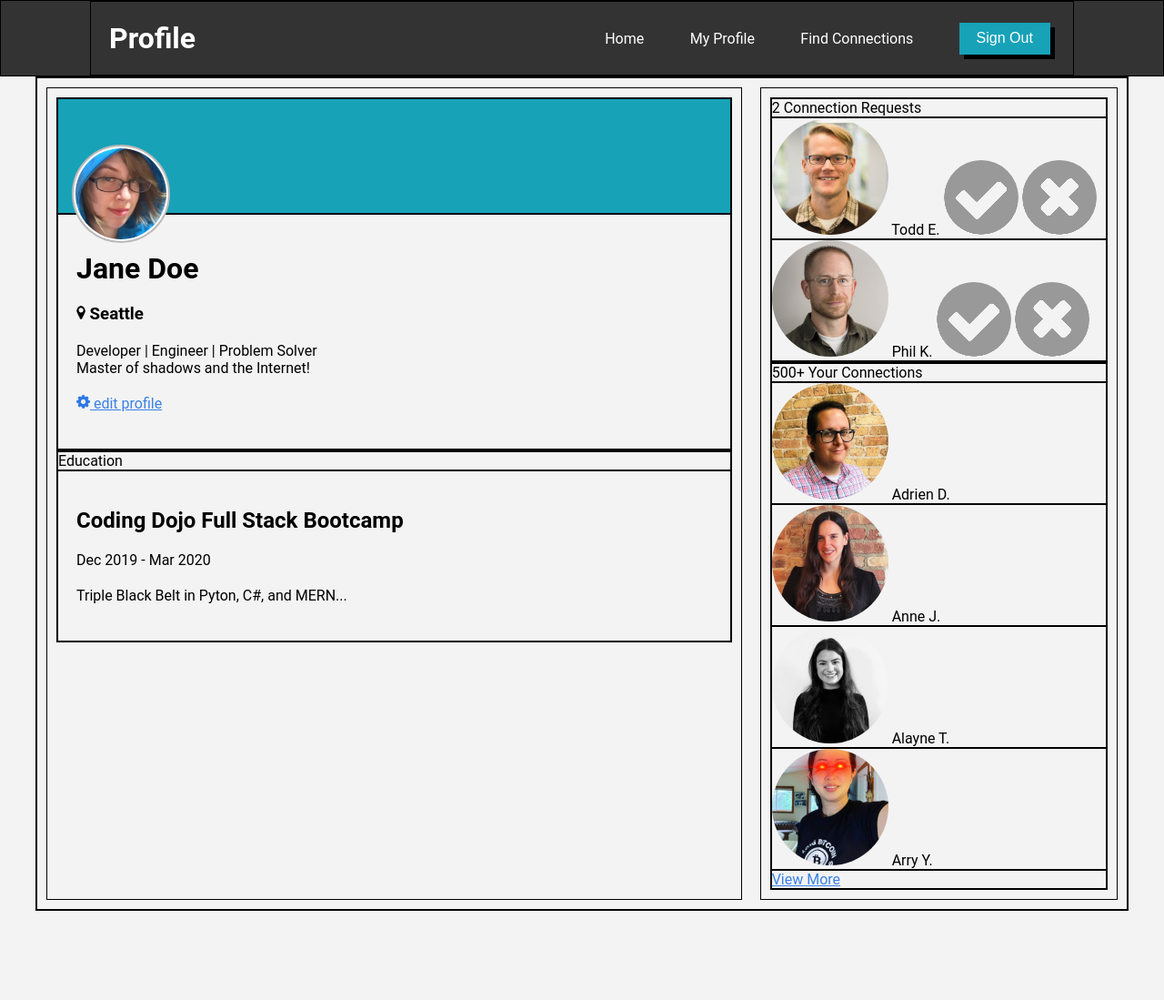
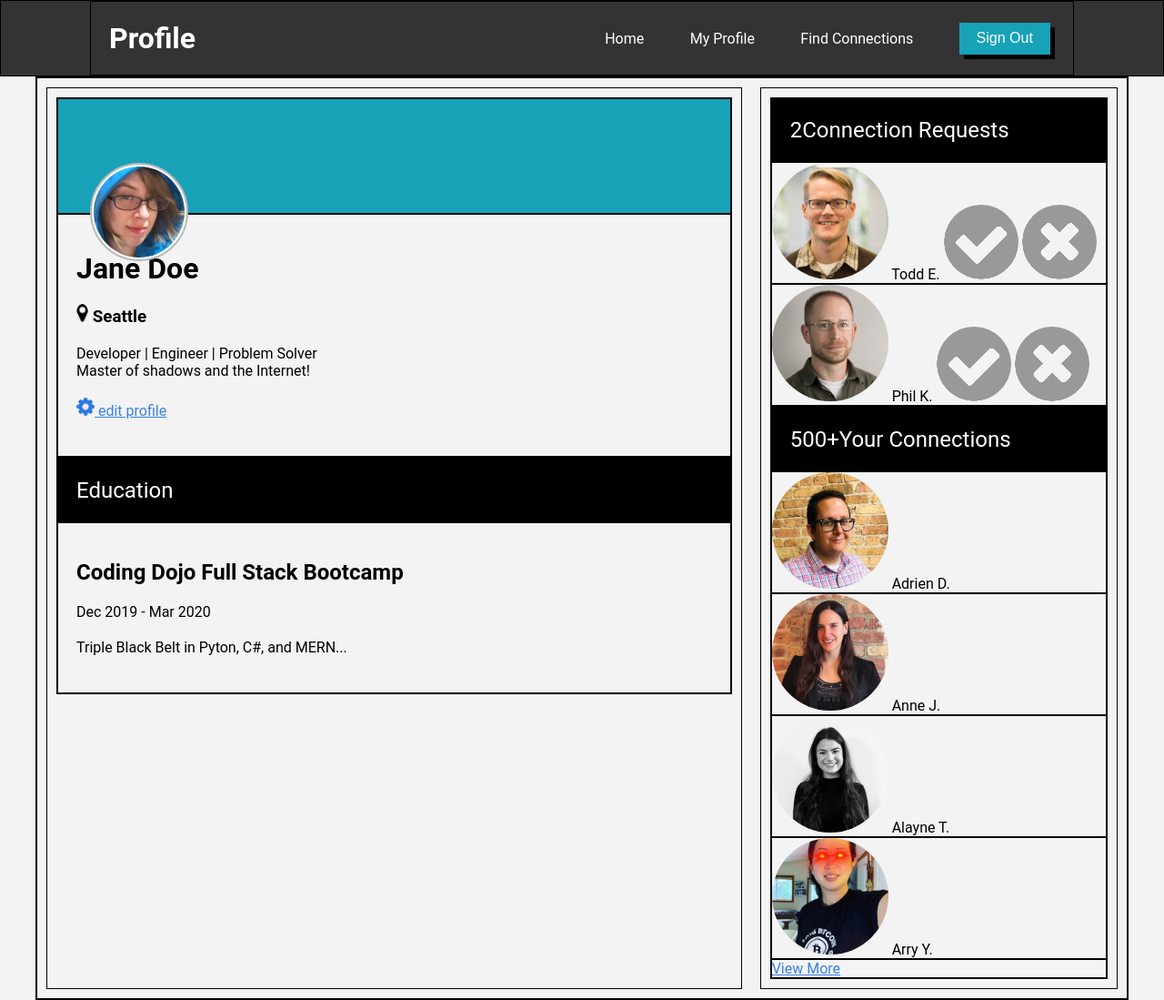
Before and after one commit to natygaol/ProfileCodingDojo, a plain HTML site: page index.html in a window 1280 px wide. Shown: the whole page at 91% size. Before the commit the page ends 1001 px from the top, so only its background shows below. Drawn offline with Linux system fonts and the light colour scheme; files whose address does not match are found by name.

Commit message:
card bottom

```diff
--- a/css/styles.css
+++ b/css/styles.css
@@ -103,10 +103,27 @@ img {
     margin: 20px 0px;
 }
 
-.card-body img {
-  height: 15px;
+.avatar-m {
+  border-radius: 50%;
+  background-color: #fff;
+  height: 190px;
+  padding: 5px;
+  margin-top: 20px;
+  margin-left: 20px;
+}
+
+.icon-s {
+  height: 20px;
 }
 
 a {
   color: #3a81e6;
 }
+
+.header {
+  background-color: black;
+  color: white;
+  padding: 20px;
+  font-size: 24px;
+  display: flex;
+}
```
